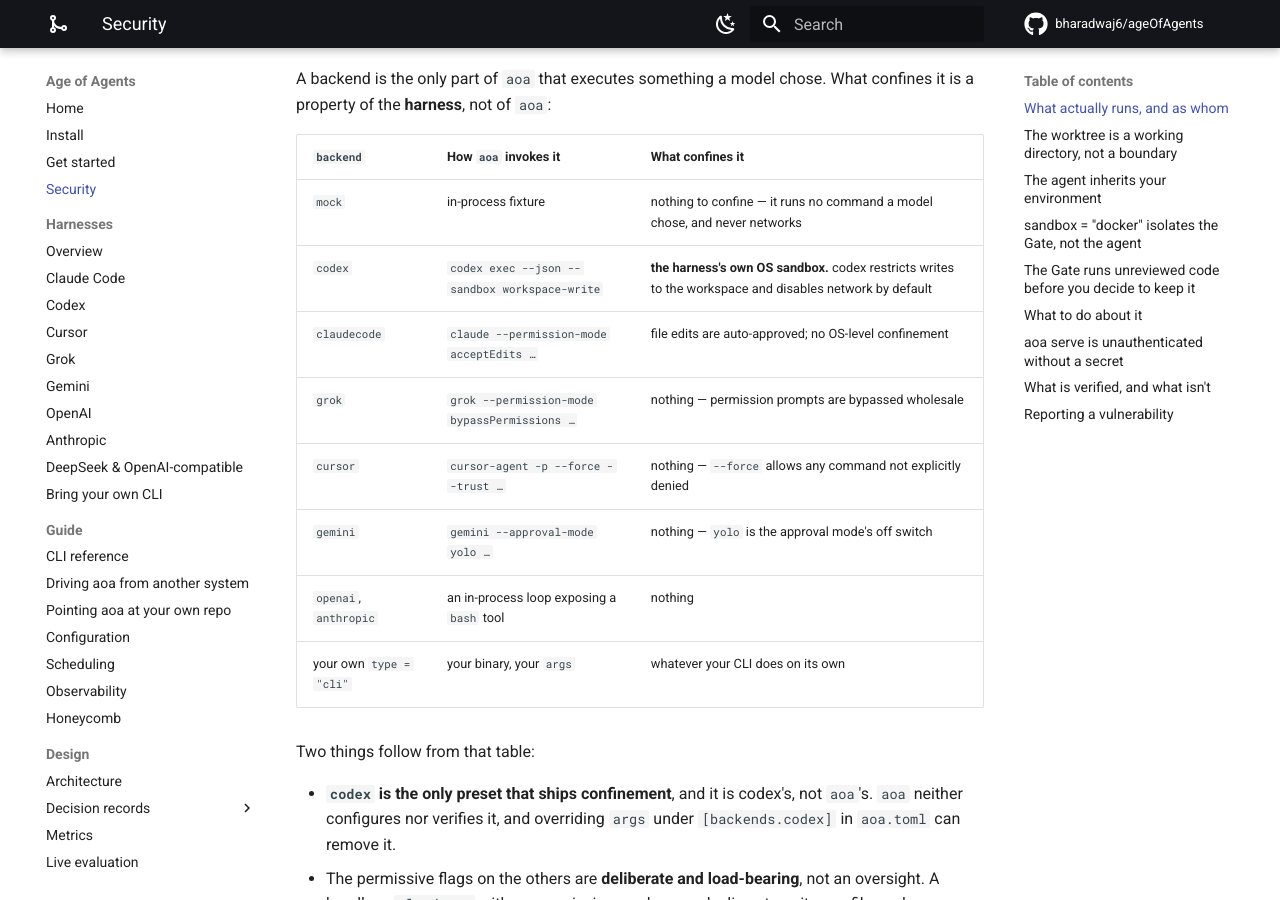
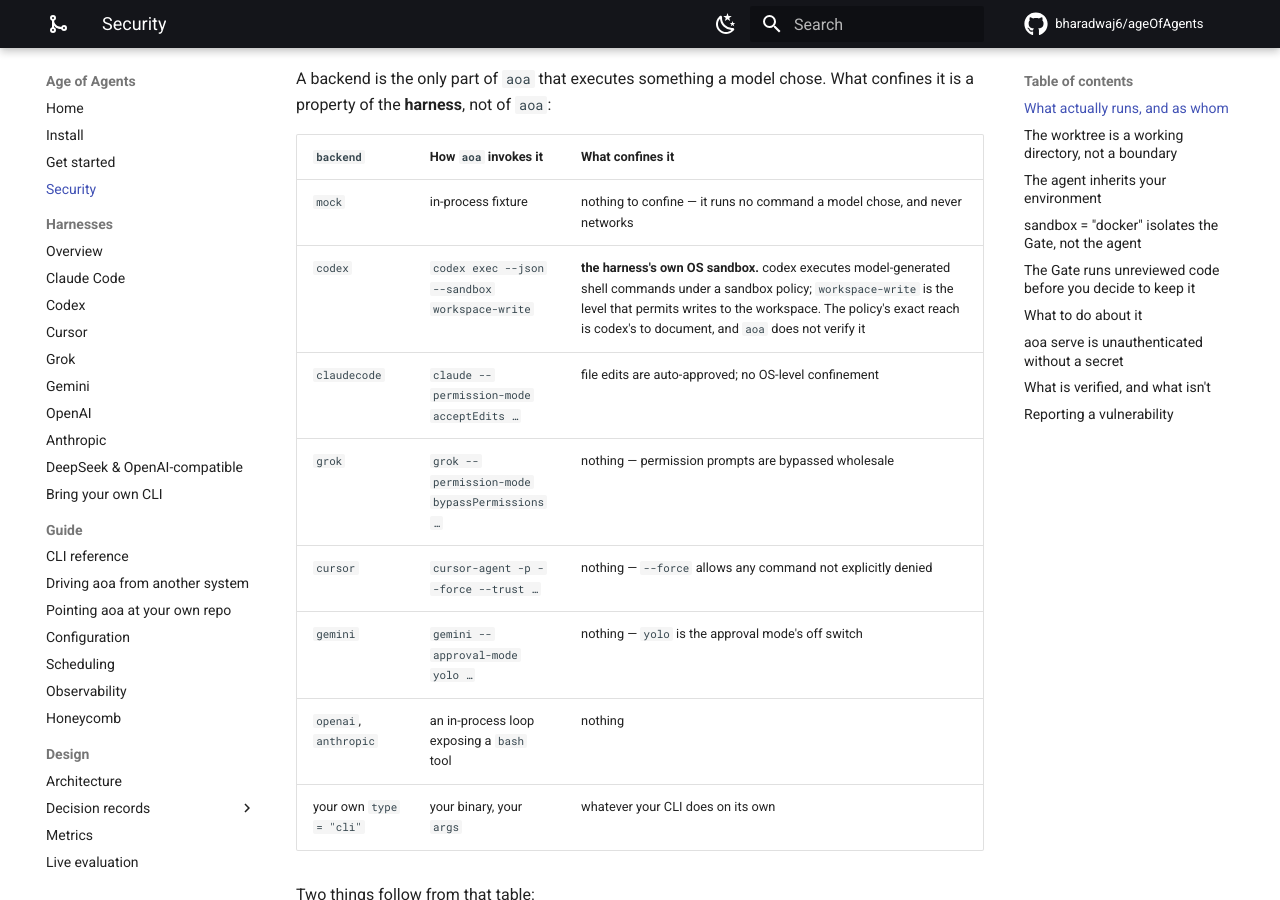
Before and after one commit to bharadwaj6/ageOfAgents, an MkDocs documentation site: the page built from docs/security.md, in a window 1280 px wide and 900 px high, scrolled down 487 px. Built offline with MkDocs 1.6.1 and Material for MkDocs 9.7.7, drawn with Linux system fonts in a browser that asks for light colours; comment, search, counter and statistics services are not loaded.

Commit message:
docs: don't assert codex sandbox details aoa hasn't verified
The codex row claimed writes are limited to the workspace and network is
off by default. The first half is what `--sandbox workspace-write` means;
the second was recalled from vendor docs, not verified, and `codex exec
--help` does not state it.

On an issue whose entire point is not overstating the security posture,
an unverified vendor detail is the same bug in miniature. Say what aoa
passes and that the policy's reach is codex's to document.

Refs #101

Co-Authored-By: Claude Opus 5 <noreply@anthropic.com>

```diff
--- a/docs/security.md
+++ b/docs/security.md
@@ -23,7 +23,7 @@ property of the **harness**, not of `aoa`:
 | `backend` | How `aoa` invokes it | What confines it |
 |---|---|---|
 | `mock` | in-process fixture | nothing to confine — it runs no command a model chose, and never networks |
-| `codex` | `codex exec --json --sandbox workspace-write` | **the harness's own OS sandbox.** codex restricts writes to the workspace and disables network by default |
+| `codex` | `codex exec --json --sandbox workspace-write` | **the harness's own OS sandbox.** codex executes model-generated shell commands under a sandbox policy; `workspace-write` is the level that permits writes to the workspace. The policy's exact reach is codex's to document, and `aoa` does not verify it |
 | `claudecode` | `claude --permission-mode acceptEdits …` | file edits are auto-approved; no OS-level confinement |
 | `grok` | `grok --permission-mode bypassPermissions …` | nothing — permission prompts are bypassed wholesale |
 | `cursor` | `cursor-agent -p --force --trust …` | nothing — `--force` allows any command not explicitly denied |
```
Also changed, not shown: SECURITY.md (+1 -1 lines).
